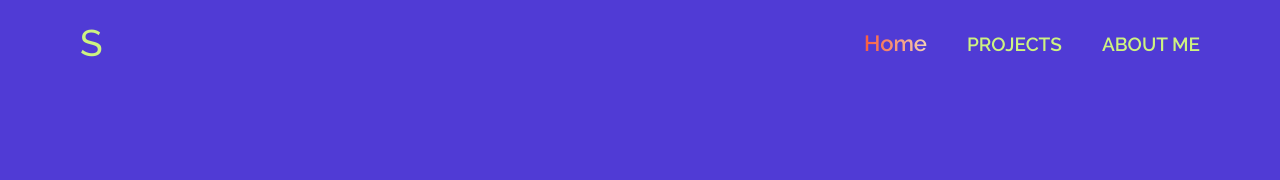
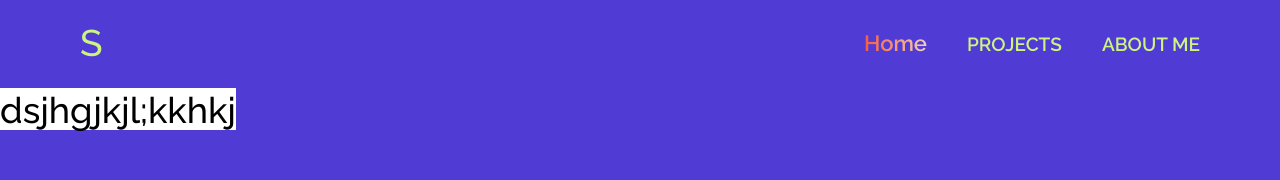
Before and after one commit to AbdEDjalilSaf/PortflioME, a React (Vite) app: page / in a window 1280 px wide. Shown: the top 180 px of the page. Built offline with nearby package versions, Linux system fonts and the light colour scheme.

Commit message:
first two version

```diff
--- a/src/Home.jsx
+++ b/src/Home.jsx
@@ -23,7 +23,7 @@ function Home(){
 
     return (
       <>
-       <div className='bgHeader '>
+       <div className='bgHeader relative'>
      <section className='relative '>
      <div className='w-full fixed headerFixed  overflow-x-hidden top-0'>
          <header className='py-4 header justify-between px-10 overflow-x-hidden lg:py-7 lg:px-15 xl:pt-4 xl:pb-4 xl:px-20 flex items-center md:justify-between xl:justify-between lg:justify-between z-50'>
@@ -44,7 +44,7 @@ function Home(){
 
         {/* -------------------------------  landing  ------------------------- */}
 
-         <div className='landing  '>
+         <div className='landing  relative'>
          <div className='flexLanding flex w-full items-center justify-center'>
            <div className='textLanding flex justify-center flex-col items-center'>
              <div>
@@ -76,8 +76,25 @@ function Home(){
      <Intergrat />
      <Footer />
 
+{isOpen ?
+<div className='absolute h-[100%] top-0 '>
+<div className=' bg-white'>
+<nav>
+<ul className=''>
+<li><Link to="/" className='textLink {path===to ? active : "" }  '>Home</Link></li>
+<li><Link  to="/Projects" className='textBase    '>PROJECTS</Link></li>
+<li><Link  to='/AboutME' className='textBase '>ABOUT ME</Link></li>
+
+<h1 className='text-4xl '>dsjhgjkjl;kkhkj</h1>
 
 
+</ul>
+</nav>
+</div>
+</div>
+:
+""
+}
 
 </>
 )
--- /dev/null
+++ b/src/menuMobile.jsx
@@ -0,0 +1,52 @@
+import './App.css'
+import React, { useRef, useState } from 'react';
+import { Link, Routes ,Route } from 'react-router-dom';
+import { LazyLoadImage } from 'react-lazy-load-image-component'
+import Design from './Desgin.jsx'
+import Overyears from './Overyears.jsx'
+import Article from './Article.jsx'
+import Intergrat from './Intergrat.jsx'
+import Footer from './Footer.jsx'
+
+
+
+
+
+function menuMobile(){
+
+    const [isOpen,setIsOpen] = useState(true);
+    const clickMenuSvg = ()=>{
+      setIsOpen(!isOpen);
+    }
+
+    let path = window.location.pathname;
+
+
+return (
+    <>
+<div className=''>
+<div className='absolute w-[70%] bg-white'>
+<nav>
+<ul className=''>
+<li><Link to="/" className='textLink {path===to ? active : "" }  '>Home</Link></li>
+<li><Link  to="/Projects" className='textBase    '>PROJECTS</Link></li>
+<li><Link  to='/AboutME' className='textBase '>ABOUT ME</Link></li>
+
+
+
+
+</ul>
+</nav>
+</div>
+</div>
+
+    </>
+)
+
+
+
+
+
+
+}
+export default menuMobile
```
